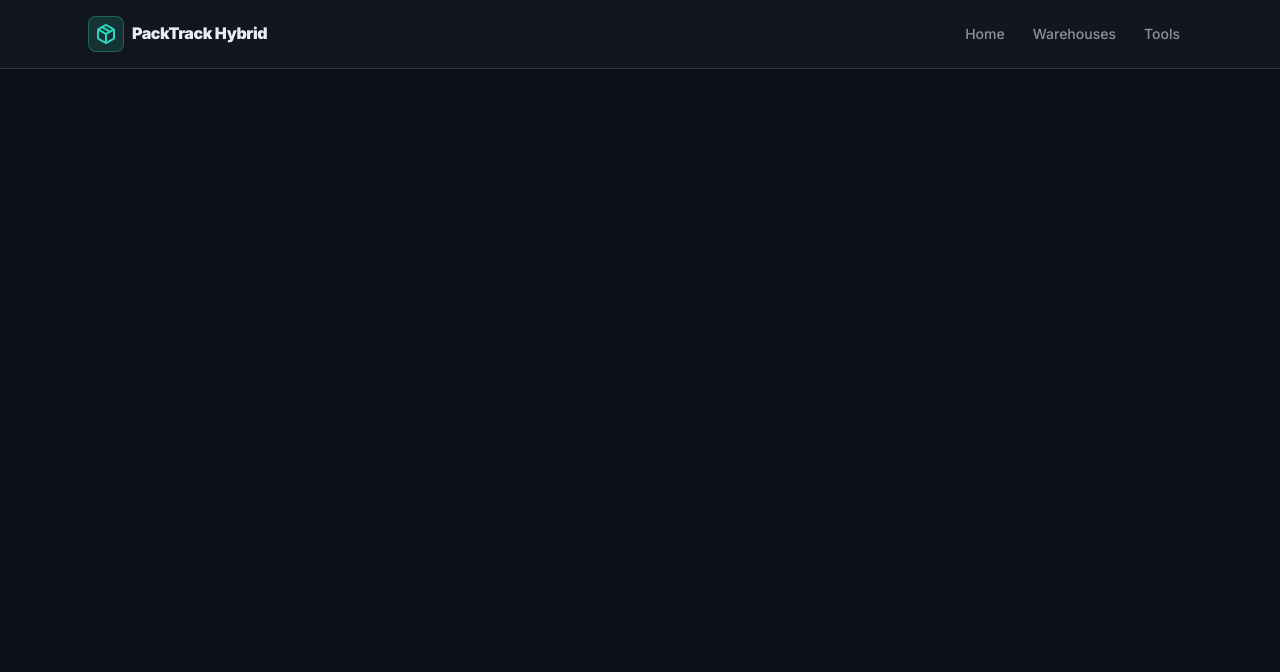
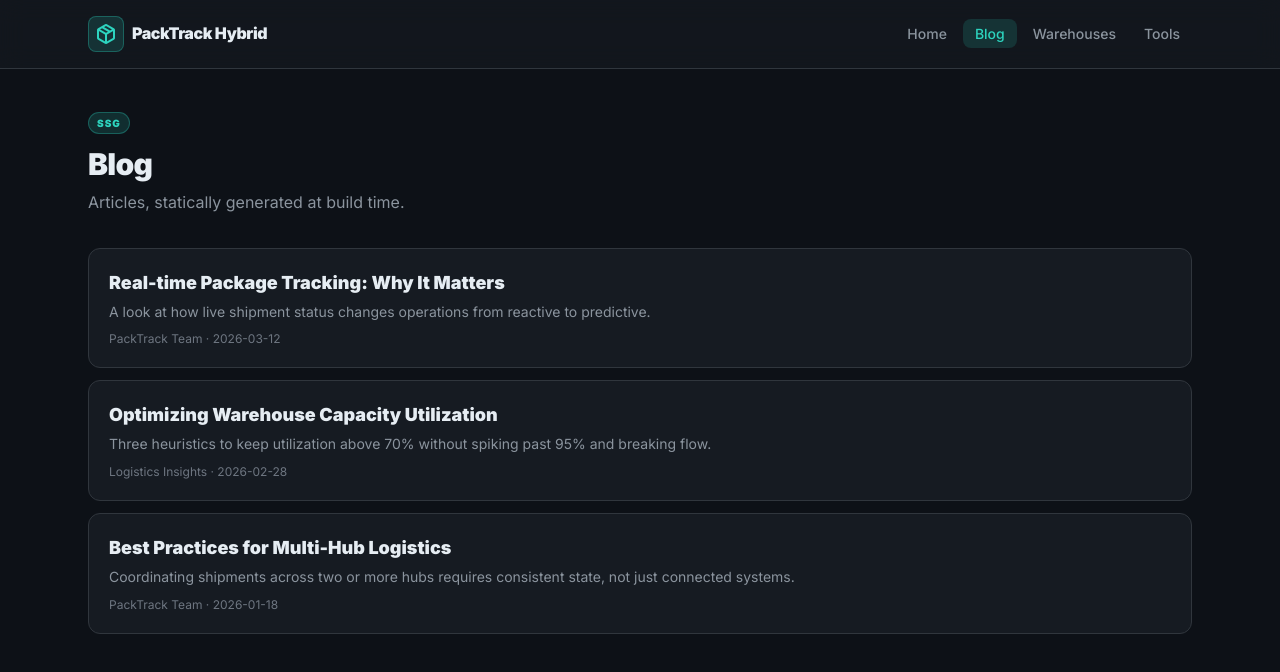
Before and after one commit to SamuelRivero50/Package-Monitoring-Dashboard, a Nuxt app in the folder nuxt/: page /blog in a window 1280 px wide. Shown: the top 672 px of the page. Built offline with nearby package versions, Linux system fonts and the light colour scheme.

Commit message:
feat(blog): SSG blog section with static posts and dynamic routing

```diff
--- a/nuxt/app/app.vue
+++ b/nuxt/app/app.vue
@@ -21,6 +21,15 @@
                 active-class="!text-primary !bg-primary/15"
               >
                 Home
+              </NuxtLink>
+            </li>
+            <li>
+              <NuxtLink
+                to="/blog"
+                class="px-3 py-1.5 rounded-lg text-sm font-medium text-soft hover:text-primary hover:bg-primary/10 transition-colors"
+                active-class="!text-primary !bg-primary/15"
+              >
+                Blog
               </NuxtLink>
             </li>
             <li>
--- /dev/null
+++ b/nuxt/app/data/blog.ts
@@ -0,0 +1,51 @@
+export interface Post {
+  slug: string;
+  title: string;
+  author: string;
+  date: string;
+  excerpt: string;
+  body: string[];
+}
+
+export const posts: Post[] = [
+  {
+    slug: 'real-time-tracking',
+    title: 'Real-time Package Tracking: Why It Matters',
+    author: 'PackTrack Team',
+    date: '2026-03-12',
+    excerpt: 'A look at how live shipment status changes operations from reactive to predictive.',
+    body: [
+      'When every package broadcasts its position, status, and warehouse in real time, dispatchers stop chasing exceptions and start preventing them. The shift from end-of-day reporting to live event streams is the single biggest UX upgrade modern logistics teams can make.',
+      'Real-time tracking also unlocks customer-facing trust. Recipients no longer rely on vague "in transit" labels — they can see the exact warehouse holding their package and the next planned hop. Studies from major carriers show that exposure to live status data reduces support tickets by up to 40%.',
+      'On the operations side, live data feeds can drive automatic re-routing, capacity rebalancing, and SLA alerts. The dashboard you build today is the autopilot you trust tomorrow.',
+    ],
+  },
+  {
+    slug: 'warehouse-capacity',
+    title: 'Optimizing Warehouse Capacity Utilization',
+    author: 'Logistics Insights',
+    date: '2026-02-28',
+    excerpt:
+      'Three heuristics to keep utilization above 70% without spiking past 95% and breaking flow.',
+    body: [
+      'A warehouse running at 50% utilization is bleeding rent; one running at 95% is bleeding throughput. The healthy zone sits between 70% and 90% — high enough to amortize fixed costs, low enough to absorb daily variance.',
+      "First heuristic: rolling-window forecasting. Use the last 14 days of inbound + outbound flow to predict tomorrow's peak load. Pre-stage staff and pallet positions accordingly.",
+      'Second: dynamic zoning. The hot SKUs of last quarter are not the hot SKUs of next quarter. Re-rank zone assignments monthly using a simple ABC analysis on movement frequency.',
+      'Third: capacity-aware routing. When a hub crosses 90% utilization, the dispatch system should automatically prefer alternate hubs for the next batch of inbounds. The dashboard makes this decision visible — the operator just clicks accept.',
+    ],
+  },
+  {
+    slug: 'multi-hub-logistics',
+    title: 'Best Practices for Multi-Hub Logistics',
+    author: 'PackTrack Team',
+    date: '2026-01-18',
+    excerpt:
+      'Coordinating shipments across two or more hubs requires consistent state, not just connected systems.',
+    body: [
+      'A single warehouse is easy. Two warehouses is hard. Five warehouses without a coherent state model is a daily firefight. The transition from one-hub to multi-hub logistics is where most operational software starts to fall apart.',
+      'The first invariant is package identity. Each package needs a single source-of-truth ID that never changes as it moves between hubs. Logs are appended, not rewritten. The package-log entity that tracks fromWarehouse and toWarehouse on every transfer is what makes a multi-hub network legible.',
+      'The second invariant is hub independence. Each hub should be able to ingest, store, and dispatch without coordination from a central server. Synchronization happens after the fact — eventual consistency, not strong consistency. The package log is the thing that converges.',
+      'Finally, never expose hub topology to the customer. They asked where their package is, not which warehouse it currently sleeps in. Translate internal hub state into human-friendly status messages.',
+    ],
+  },
+];
--- /dev/null
+++ b/nuxt/app/pages/blog/[slug].vue
@@ -0,0 +1,37 @@
+<script setup lang="ts">
+import { posts } from '~/data/blog';
+
+definePageMeta({
+  validate(route) {
+    const slug = String(route.params.slug);
+    return posts.some((post) => post.slug === slug);
+  },
+});
+
+const route = useRoute();
+const post = computed(() => {
+  const slug = String(route.params.slug);
+  return posts.find((p) => p.slug === slug);
+});
+
+useHead(() => ({
+  title: post.value ? `${post.value.title} — PackTrack Blog` : 'Blog post',
+}));
+</script>
+
+<template>
+  <article v-if="post" class="max-w-3xl">
+    <NuxtLink to="/blog" class="text-sm text-soft hover:text-primary transition-colors">
+      ← All posts
+    </NuxtLink>
+    <h1 class="mt-3 text-3xl md:text-4xl font-black tracking-tight text-body">
+      {{ post.title }}
+    </h1>
+    <p class="mt-2 text-sm text-faded">{{ post.author }} · {{ post.date }}</p>
+    <div class="mt-6 space-y-4">
+      <p v-for="(paragraph, i) in post.body" :key="i" class="text-base text-soft leading-relaxed">
+        {{ paragraph }}
+      </p>
+    </div>
+  </article>
+</template>
--- /dev/null
+++ b/nuxt/app/pages/blog/index.vue
@@ -0,0 +1,37 @@
+<script setup lang="ts">
+import { posts } from '~/data/blog';
+
+useHead({ title: 'Blog — PackTrack Hybrid' });
+</script>
+
+<template>
+  <section>
+    <div class="mb-8">
+      <span
+        class="inline-block px-2 py-0.5 rounded-full text-[10px] font-black uppercase tracking-widest bg-primary/15 text-primary border border-primary/30 mb-3"
+      >
+        SSG
+      </span>
+      <h1 class="text-3xl font-black tracking-tight text-body">Blog</h1>
+      <p class="mt-2 text-soft">Articles, statically generated at build time.</p>
+    </div>
+
+    <ul class="space-y-3">
+      <li
+        v-for="post in posts"
+        :key="post.slug"
+        class="bg-panel border border-wire rounded-xl p-5 hover:border-primary/40 transition-colors"
+      >
+        <NuxtLink :to="`/blog/${post.slug}`" class="block">
+          <h2 class="text-lg font-black text-body mb-1 hover:text-primary transition-colors">
+            {{ post.title }}
+          </h2>
+          <p class="text-sm text-soft leading-relaxed mb-2">
+            {{ post.excerpt }}
+          </p>
+          <p class="text-xs text-faded">{{ post.author }} · {{ post.date }}</p>
+        </NuxtLink>
+      </li>
+    </ul>
+  </section>
+</template>
--- a/nuxt/app/pages/index.vue
+++ b/nuxt/app/pages/index.vue
@@ -6,7 +6,26 @@ useHead({ title: 'PackTrack Hybrid — Home' });
   <section class="space-y-8">
     <h1 class="text-4xl font-black tracking-tight text-body">PackTrack Hybrid</h1>
 
-    <div class="grid grid-cols-1 md:grid-cols-2 gap-4">
+    <div class="grid grid-cols-1 md:grid-cols-3 gap-4">
+      <article
+        class="bg-panel border border-wire rounded-xl p-6 hover:border-primary/40 transition-colors"
+      >
+        <span
+          class="inline-block px-2 py-0.5 rounded-full text-[10px] font-black uppercase tracking-widest bg-primary/15 text-primary border border-primary/30 mb-3"
+        >
+          SSG
+        </span>
+        <h2 class="text-lg font-black mb-2">Blog</h2>
+        <p class="text-sm text-soft leading-relaxed mb-4">
+          Three articles pre-rendered at build time. Each post is a static
+          <code class="text-primary text-xs">.html</code> file under
+          <code class="text-primary text-xs">/blog/&lt;slug&gt;</code>.
+        </p>
+        <NuxtLink to="/blog" class="text-sm font-bold text-primary hover:text-primary-dark">
+          Read posts →
+        </NuxtLink>
+      </article>
+
       <article
         class="bg-panel border border-wire rounded-xl p-6 hover:border-primary/40 transition-colors"
       >
--- a/nuxt/nuxt.config.ts
+++ b/nuxt/nuxt.config.ts
@@ -1,5 +1,6 @@
 // https://nuxt.com/docs/api/configuration/nuxt-config
 import tailwindcss from '@tailwindcss/vite';
+import { posts } from './app/data/blog';
 
 export default defineNuxtConfig({
   compatibilityDate: '2025-07-15',
@@ -11,11 +12,20 @@ export default defineNuxtConfig({
   },
 
   // Hybrid rendering rules:
+  // - /blog/**       pre-rendered at build time (SSG)
   // - /warehouses/** rendered server-side on each request (SSR)
   // - /tools/**      rendered only on the client (CSR)
   routeRules: {
+    '/blog/**': { prerender: true },
     '/warehouses/**': { ssr: true },
     '/tools/**': { ssr: false },
+  },
+
+  nitro: {
+    prerender: {
+      // Tell Nitro which dynamic blog routes to crawl at build time.
+      routes: posts.map((post) => `/blog/${post.slug}`),
+    },
   },
 
   app: {
```
